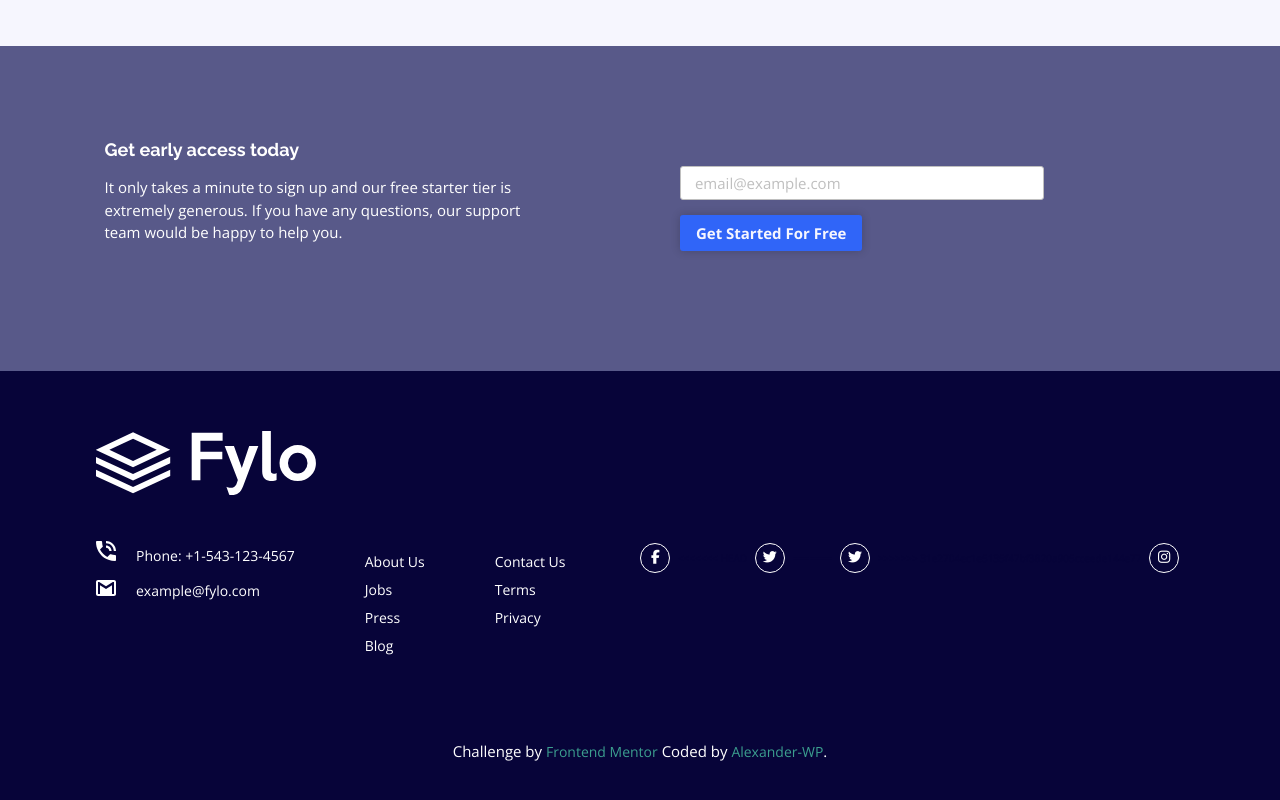
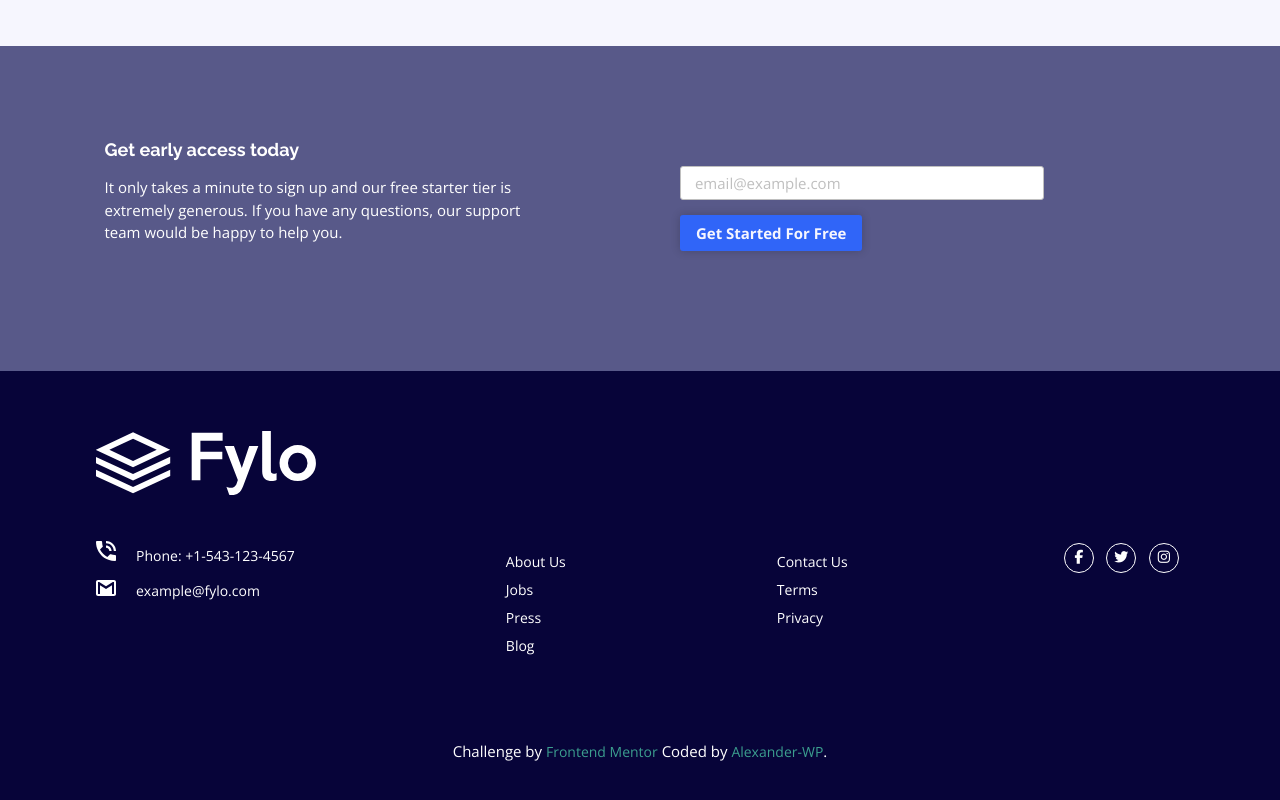
Before and after one commit to Alexsanchez-WP/Fylo-Landing-Page_HTML, a plain HTML site: page index.html in a window 1280 px wide. Shown: the part 1483-2283 px from the top of the page. Drawn offline with nearby package versions, Linux system fonts and the light colour scheme.

```diff
--- a/index.html
+++ b/index.html
@@ -120,11 +120,7 @@
         </div>
         <div class="social">
           <a class="circle-social" href="#" aria-label="Link social Facebook"><i class="fab fa-facebook-f"></i></a>
-<<<<<<< HEAD
           <a class="circle-social" href="#" aria-label="Link social Twitter"><i class="fab fa-twitter"></i></a>
-=======
-          <a class="circle-social" href="#" aria-label0="Link social Twitter"><i class="fab fa-twitter"></i></a>
->>>>>>> 31e2704ec1e5135f47bf3820a905cceede144e77
           <a class="circle-social" href="#" aria-label="Link social Instagram"><i class="fab fa-instagram"></i></a>
         </div>
       </div>
```
